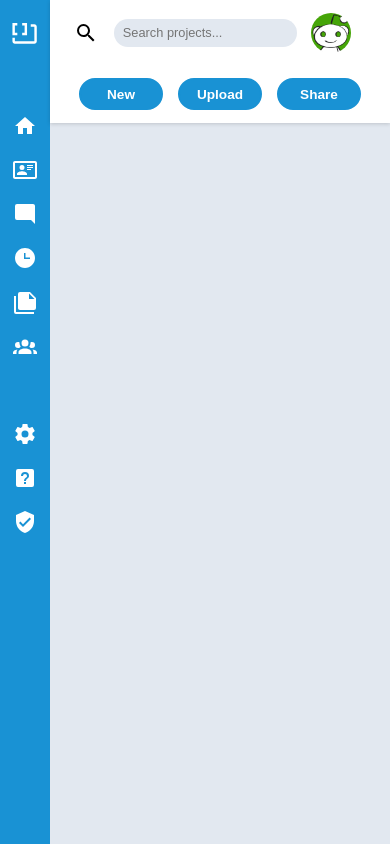
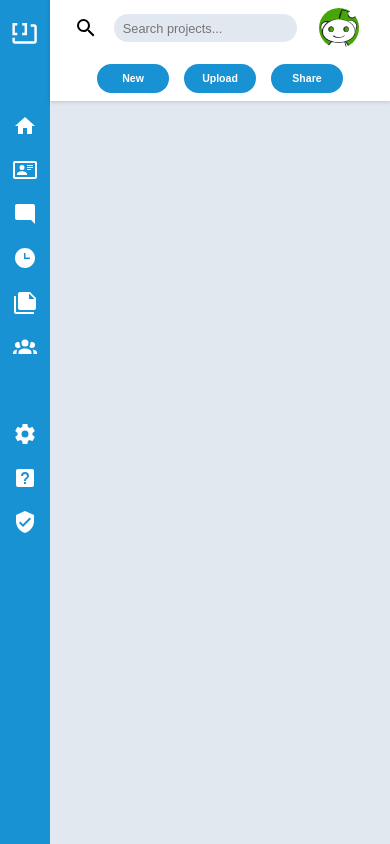
Before and after one commit to AlexDeL8/odin-admin-dashboard-react, a React (Vite) app: page / in a window 390 px wide. Built offline with nearby package versions, Linux system fonts and the light colour scheme.

Commit message:
fix: navbar & taskbar responsive xSm updates

```diff
--- a/src/components/Dashboard.css
+++ b/src/components/Dashboard.css
@@ -6,3 +6,9 @@
 .dashboardBarContainer {
     padding: 0.8rem 1.5rem;
 }
+
+@media(max-width: 579px) {
+    .dashboardBarContainer {
+        padding: 0.5rem 1.5rem;
+    }
+}
--- a/src/components/Navbar.css
+++ b/src/components/Navbar.css
@@ -30,7 +30,7 @@
     flex-direction: row;
     justify-content: center;
     align-items: center;
-    column-gap: 2em;
+    column-gap: 1.5em;
 }
 
 #navbarUserNameText {
@@ -66,7 +66,7 @@
 
 @media(max-width: 549px) {
     #navbarContainer {
-        column-gap: 0;
+        column-gap: 1em;
     }
 
     #navbarProfileContainer > #notificationIcon {
--- a/src/components/Taskbar.css
+++ b/src/components/Taskbar.css
@@ -70,5 +70,4 @@
     #taskbarActionsContainer {
         column-gap: 15px;
     }
-    /* TODO: Need to update gaps, padding, etc to rem */
 }
--- a/src/components/generic/Button.tsx
+++ b/src/components/generic/Button.tsx
@@ -10,7 +10,7 @@ const Button = (props: ButtonProps) => {
   return (
     <button
     className={props.isPrimary ? 'primaryBtn' : 'secondaryBtn'}
-    onClick={() => props.action}>
+    onClick={props.action}>
         {props.btnText}
     </button>
   )
--- a/src/components/generic/Generic.css
+++ b/src/components/generic/Generic.css
@@ -64,3 +64,17 @@ button:hover {
     background-color: var(--primaryColor);
     color: var(--cardColor);
 }
+
+@media(max-width: 399px) {
+    button {
+        font-size: 0.66rem;
+        width: 4.5rem;
+    }
+}
+
+@media(max-width: 349px) {
+    button {
+        font-size: 0.6rem;
+        width: 3.75rem;
+    }
+}
```
